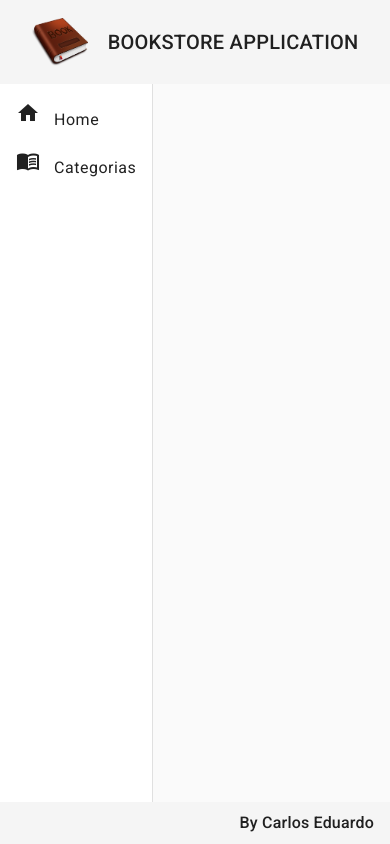
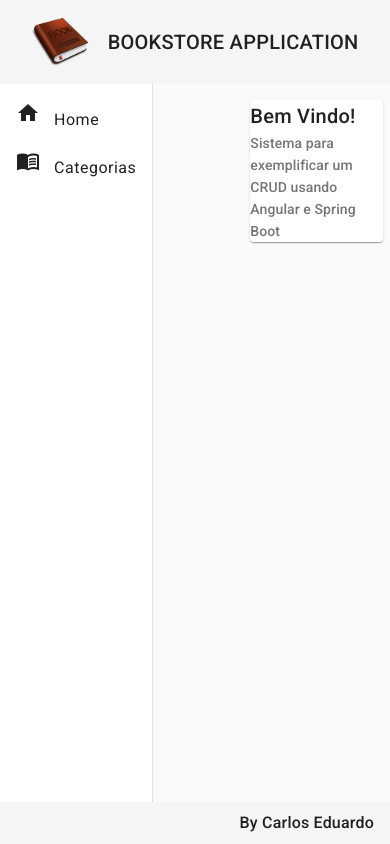
Before and after one commit to CarlosEduardoGit/Bookstore-front, an Angular app: page / in a window 390 px wide. Built offline with nearby package versions, Linux system fonts and the light colour scheme.

Commit message:
Componente Home e rotas

```diff
--- a/src/app/app-routing.module.ts
+++ b/src/app/app-routing.module.ts
@@ -1,7 +1,10 @@
 import { NgModule } from '@angular/core';
 import { RouterModule, Routes } from '@angular/router';
+import { HomeComponent } from './components/views/home/home.component';
 
-const routes: Routes = [];
+const routes: Routes = [
+  { path: '', component: HomeComponent }
+];
 
 @NgModule({
   imports: [RouterModule.forRoot(routes)],
--- a/src/app/components/template/nav/nav.component.html
+++ b/src/app/components/template/nav/nav.component.html
@@ -1,12 +1,12 @@
 <mat-sidenav-container class="container">
     <mat-sidenav mode="side" opened>
         <mat-nav-list>
-            <a mat-list-item>
+            <a routerLink="" mat-list-item>
                 <i class="material-icons">home</i>
                 Home
             </a>
 
-            <a mat-list-item>
+            <a routerLink="" mat-list-item>
                 <i class="material-icons">menu_book</i>
                 Categorias
             </a>
@@ -14,7 +14,7 @@
     </mat-sidenav>
 
     <mat-sidenav-container>
-
+        <router-outlet></router-outlet>
     </mat-sidenav-container>
 
 </mat-sidenav-container>
--- /dev/null
+++ b/src/app/components/views/home/home.component.css
@@ -0,0 +1,16 @@
+.home {
+    width: 95%;
+    margin: 1rem auto;
+}
+
+@media(max-width: 450px) {
+    .home {
+        width: 70%;
+    }
+}
+
+@media(max-width: 770px) {
+    .home {
+        width: 90%;
+    }
+}
--- /dev/null
+++ b/src/app/components/views/home/home.component.html
@@ -0,0 +1,4 @@
+<mat-card class="home mat-elevation-z4">
+<mat-card-title class="title">Bem Vindo!</mat-card-title>
+<mat-card-subtitle class="subtitle">Sistema para exemplificar um CRUD usando Angular e Spring Boot</mat-card-subtitle>
+</mat-card>
```
Also changed, not shown: src/app/app.module.ts (+6 -2 lines), src/app/components/views/home/home.component.ts (added, +10 -0 lines).
